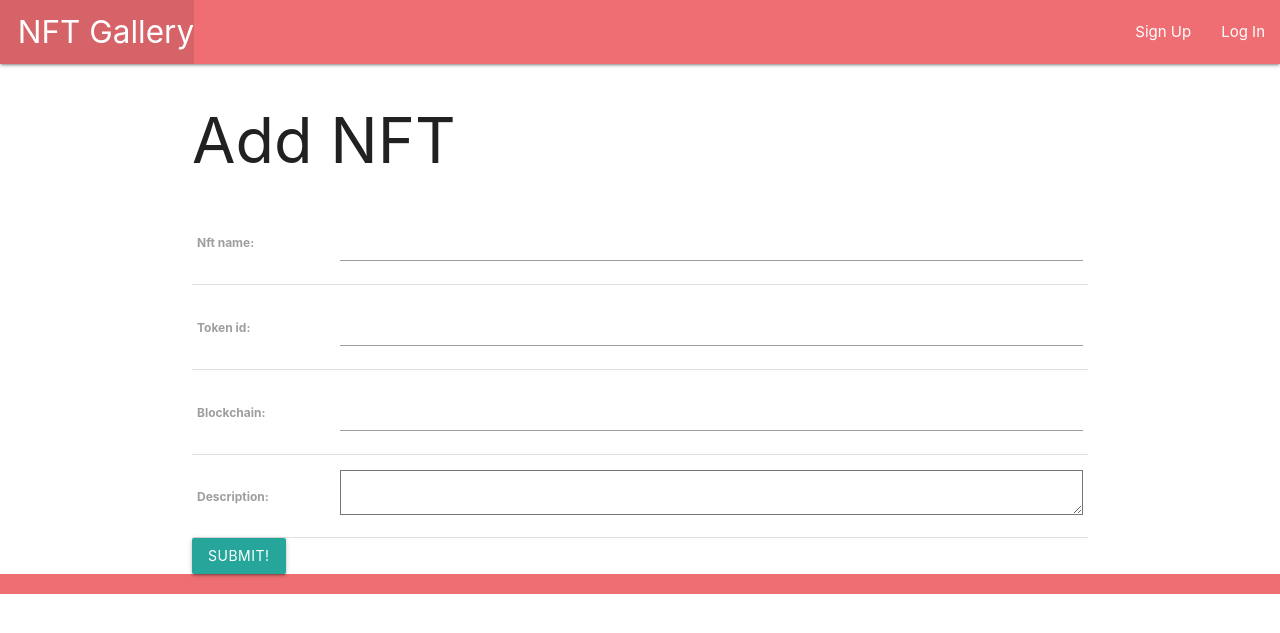
After one commit to TonyPurple/nft-market--flex-44, a Django app: page /nft/create/ in a window 1280 px wide. The commit adds this page. Shown: the top 633 px of the page. Run offline with Django 4.2, Linux system fonts and the light colour scheme.

Commit message:
add-create-nft

```diff
--- a/main/models.py
+++ b/main/models.py
@@ -31,9 +31,10 @@ class NFT(models.Model):
     nft_name = models.CharField(max_length=50)
     token_id = models.IntegerField(max_length=5)
     # supply = models.IntegerField
+    blockchain = models.CharField(max_length=10)
     description = models.TextField(blank=True)
     # collection_name = models.ForeignKey(NFT_Collection, on_delete = models.CASCADE)
-    blockchain = models.CharField
+
     # nft_image = models.ImageField(upload_to='nftpictures')
 
 # class Nft_Bid(models.Model):
--- a/main/templates/base.html
+++ b/main/templates/base.html
@@ -21,6 +21,7 @@
                 <ul class="right">
                     {% if user.is_authenticated %}
                       <li><a href="">My NFT's</a></li>
+                      <li><a href="{% url 'nft_create' %}">Add NFT</a></li>
                       <li><a href="{% url 'logout' %}">Log Out</a></li>
                     {% else %}
                     <li><a href="{% url 'signup' %}">Sign Up</a></li>
--- /dev/null
+++ b/main/templates/main/nft_form.html
@@ -0,0 +1,16 @@
+{% extends 'base.html' %}
+
+{% block content %}
+  {% if object %}
+    <h1>Edit <span class="teal-text">{{object.name}}</span></h1>
+  {% else %}
+    <h1>Add NFT</h1>
+  {% endif %}
+  <form action="" method="post">
+    {% csrf_token %}
+    <table>
+      {{ form.as_table }}
+    </table>
+    <input type="submit" value="Submit!" class="btn">
+  </form>
+{% endblock %}
--- a/main/urls.py
+++ b/main/urls.py
@@ -4,4 +4,5 @@ from . import views
 urlpatterns = [
   path('', views.home, name='home'),
   path('accounts/signup/', views.signup, name='signup'),
+  path('nft/create/', views.NFTCreate.as_view(), name='nft_create'),
 ]
--- a/main/views.py
+++ b/main/views.py
@@ -1,7 +1,16 @@
 from django.shortcuts import render, redirect
+from django.views.generic.edit import CreateView
 from django.contrib.auth import login
 from django.contrib.auth.forms import UserCreationForm
+from .models import NFT
 # Create your views here.
+class NFTCreate(CreateView):
+  model = NFT
+  fields = ['nft_name', 'token_id', 'blockchain', 'description']
+  def form_valid(self, form):
+    form.instance.user = self.request.user
+    return super().form_valid(form)
+
 def signup(request):
   error_message = ''
   if request.method == 'POST':
@@ -18,3 +27,32 @@ def signup(request):
 
 def home(request):
   return render(request, 'home.html')
+from django.shortcuts import render, redirect
+from django.views.generic.edit import CreateView
+from django.contrib.auth import login
+from django.contrib.auth.forms import UserCreationForm
+from .models import NFT
+# Create your views here.
+class NFTCreate(CreateView):
+  model = NFT
+  fields = ['nft_name', 'token_id', 'blockchain', 'description']
+  def form_valid(self, form):
+    form.instance.user = self.request.user
+    return super().form_valid(form)
+
+def signup(request):
+  error_message = ''
+  if request.method == 'POST':
+    form = UserCreationForm(request.POST)
+    if form.is_valid():
+      user = form.save()
+      login(request, user)
+      return redirect('home')
+    else:
+      error_message = 'Invalid sign up - try again'
+  form = UserCreationForm()
+  context = {'form': form, 'error_message': error_message}
+  return render(request, 'registration/signup.html', context)
+
+def home(request):
+  return render(request, 'home.html')
```
Also changed, not shown: main/migrations/0004_remove_nft_bid_bidder_account_id_and_more.py (added).
